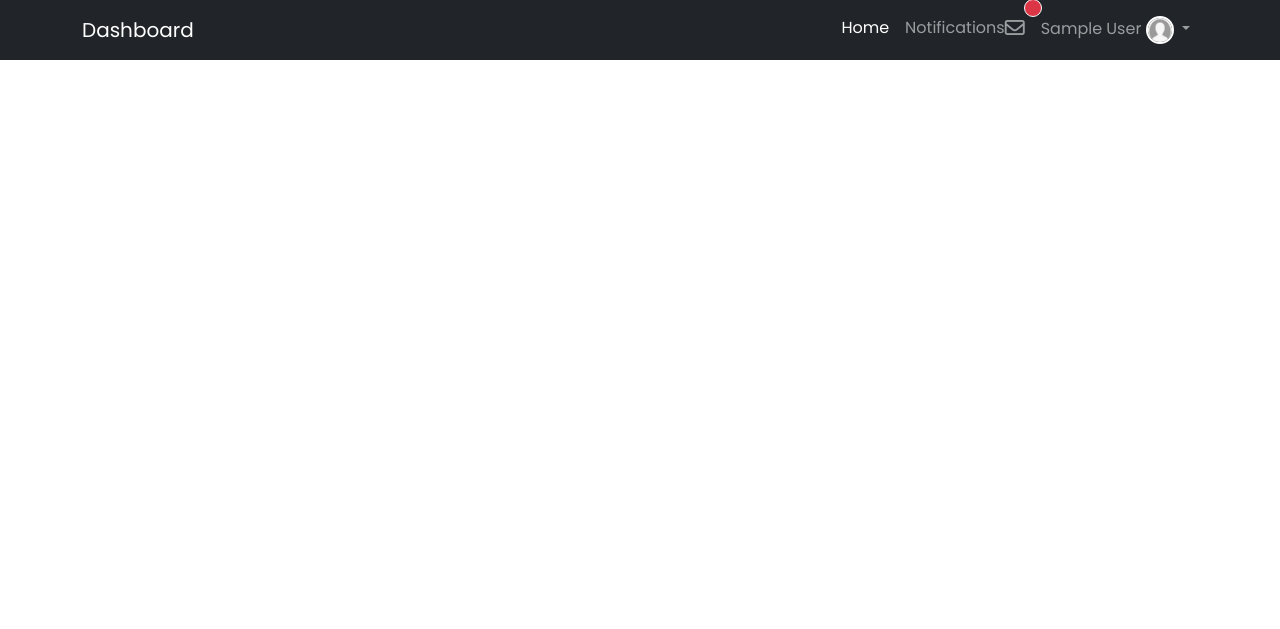
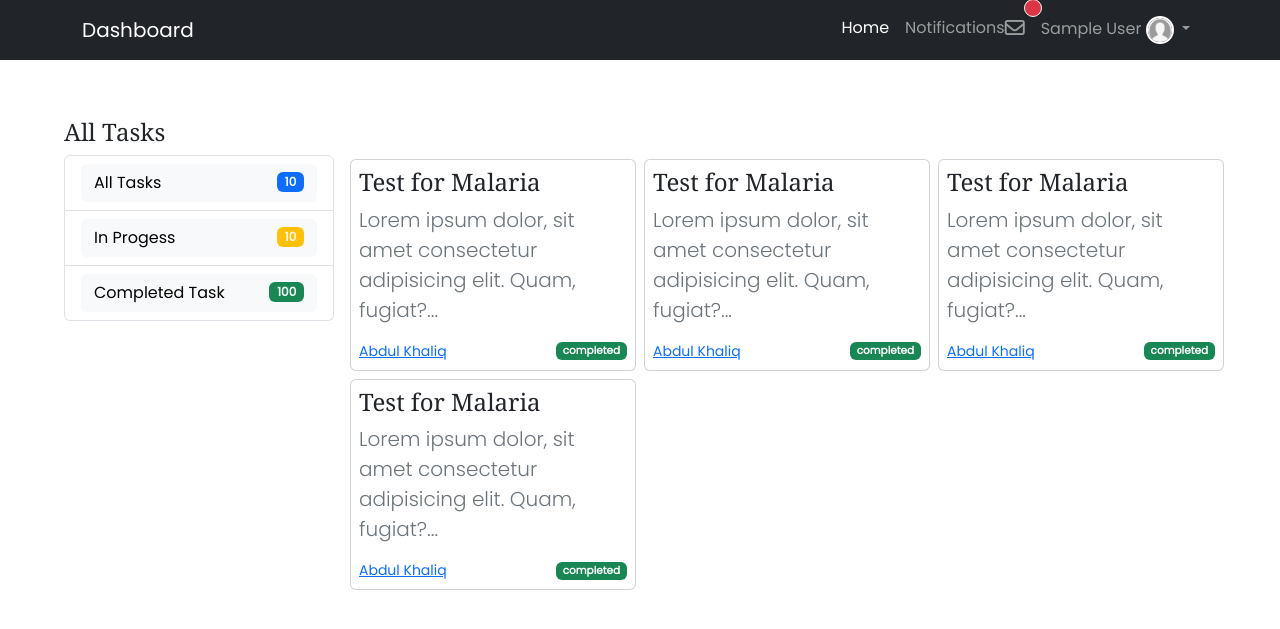
Before and after one commit to AbdulRaufAl-hassan101010/Handoff, a Flask app: page /dashboard in a window 1280 px wide. Shown: the top 629 px of the page. Run offline with Flask 3, Linux system fonts and the light colour scheme; the visitor is signed in with stand-in values (Sample User, id 1).

Commit message:
created dasboard home ui

```diff
--- a/handoffmls/middlewares.py
+++ b/handoffmls/middlewares.py
@@ -5,12 +5,30 @@ from flask import session, redirect
 def authentication_required(route_function):
     @wraps(route_function)
     def wrapper(*args, **kwargs):
+
         # Check if user is authenticated
         if 'user_id' in session:
             # User is authenticated, proceed to the route function
             return route_function(*args, **kwargs)
         else:
             # User is not authenticated, redirect to login page
-            return redirect('/login')  # Replace with your login route
+            return redirect('/login')
 
     return wrapper
+
+
+# Authentication middleware decorator
+def is_logged_in(route_function):
+    @wraps(route_function)
+    def wrapper(*args, **kwargs):
+
+        # Check if user is authenticated
+        if 'user_id' in session:
+            # User is authenticated, redirect to dashboard page
+            return redirect('/dashboard')
+
+        else:
+            # User is not authenticated, proceed to the route function
+            return route_function(*args, **kwargs)
+
+    return wrapper
--- a/handoffmls/routes.py
+++ b/handoffmls/routes.py
@@ -5,7 +5,7 @@ from handoffmls.forms import RegistrationForm, LoginForm
 from handoffmls.models import Instituition, User
 from flask_bcrypt import Bcrypt
 
-from  handoffmls.middlewares import authentication_required
+from  handoffmls.middlewares import authentication_required, is_logged_in
 
 # init bcrypt
 bcrypt = Bcrypt(app)
@@ -15,6 +15,7 @@ bcrypt = Bcrypt(app)
 
 @app.route("/")
 @app.route("/home")
+@is_logged_in
 def home():
     return render_template("home.html")
 
@@ -24,6 +25,7 @@ def about():
     return render_template('about.html', title='About')
 
 @app.route("/register", methods=['GET', 'POST'])
+@is_logged_in
 def register():
     form = RegistrationForm()
     if form.validate_on_submit():
@@ -37,6 +39,7 @@ def register():
 
 
 @app.route("/login", methods=['GET', 'POST'])
+@is_logged_in
 def login():
     form = LoginForm()
     if form.validate_on_submit():
@@ -45,7 +48,6 @@ def login():
 
         instituition =  Instituition.query.filter_by(email=email).first()
         if  instituition and bcrypt.check_password_hash(instituition.password, password):
-            flash('You have been logged in!', 'success')
             # set session
             session['user_id']= instituition.id
             session['username']= instituition.name
@@ -60,10 +62,11 @@ def login():
 @authentication_required
 def dashboard_home():
     username = session.get('username')
-    return render_template('dashboard/home.html', username=username)
+    return render_template('dashboard/home.html', username=username, page="dashboard")
 
 
 @app.route("/logout", methods=['GET', 'POST'])
+@authentication_required
 def logout():
     session.clear()
     print(session)
--- a/handoffmls/static/css/styles.css
+++ b/handoffmls/static/css/styles.css
@@ -1,3 +1,6 @@
+* {
+    box-sizing: border-box !important;
+}
 
 body {
     font-family: 'Poppins', sans-serif;
@@ -25,11 +28,12 @@ img {
 
 
 .container {
-    max-width: 1140px;
+    max-width: 1320px;
     width: 90%;
     margin: 0 auto;
     padding: 10px 0;
 }
+
 nav #profile-img {
     width: 28px;
     height: 28px;
@@ -78,6 +82,11 @@ nav #profile-img {
     border-bottom: 1px solid #f4f4f4;
 }
 
+@media (max-width: 1140px) {
+    .container {
+        padding: 0;
+    }
+}
 @media (max-height: 798px) {
 
     #hero .over-lay {
--- a/handoffmls/templates/dashboard/home.html
+++ b/handoffmls/templates/dashboard/home.html
@@ -1,5 +1,90 @@
-{% include 'head.html' %}
-<html>
-{% include 'dashboard/navbar.html' %}
-<main class="d-flex align-items-center"></main>
-</html>
+{% extends 'layout.html' %} {% block content %}
+
+<main class="container mt-5">
+    <div class="d-flex"><h4 class="text-right">All Tasks</h4></div>
+  <div class="row align-items-start justify-content-between">
+    <div class="col-md-4 col-lg-3">
+      <ul class="list-group">
+        <li class="list-group-item">
+          <a
+            href=""
+            class="btn btn-light d-flex justify-content-between align-items-center"
+          >
+            All Tasks <span class="badge text-bg-primary">10</span></a
+          >
+        </li>
+        <li class="list-group-item">
+          <a
+            href=""
+            class="btn btn-light d-flex justify-content-between align-items-center"
+          >
+            In Progess <span class="badge text-light bg-warning">10</span></a
+          >
+        </li>
+        <li class="list-group-item">
+          <a
+            href=""
+            class="btn btn-light d-flex justify-content-between align-items-center"
+          >
+            Completed Task <span class="badge text-bg-success">100</span></a
+          >
+        </li>
+      </ul>
+    </div>
+    <div class="col-md-8 col-lg-9 mx-0">
+
+      <div class="row">
+        <div class="col-md-6 col-lg-4 p-1">
+         <div class="card p-2 ">
+            <h4>Test for Malaria</h4>
+            <p class="text-secondary lead">
+              Lorem ipsum dolor, sit amet consectetur adipisicing elit. Quam,
+              fugiat?...
+            </p>
+            <small class="d-flex justify-content-between align-items-center"
+              ><a href="/">Abdul Khaliq </a> <span class="badge text-bg-success">completed</span></small
+            >
+         </div>
+        </div>
+        <div class="col-md-6 col-lg-4 p-1">
+         <div class="card p-2">
+            <h4>Test for Malaria</h4>
+            <p class="text-secondary lead">
+              Lorem ipsum dolor, sit amet consectetur adipisicing elit. Quam,
+              fugiat?...
+            </p>
+            <small class="d-flex justify-content-between align-items-center"
+              ><a href="/">Abdul Khaliq </a> <span class="badge text-bg-success">completed</span></small
+            >
+         </div>
+        </div>
+        <div class="col-md-6 col-lg-4 p-1">
+         <div class="card p-2">
+            <h4>Test for Malaria</h4>
+            <p class="text-secondary lead">
+              Lorem ipsum dolor, sit amet consectetur adipisicing elit. Quam,
+              fugiat?...
+            </p>
+            <small class="d-flex justify-content-between align-items-center"
+              ><a href="/">Abdul Khaliq </a> <span class="badge text-bg-success">completed</span></small
+            >
+         </div>
+        </div>
+        <div class="col-md-6 col-lg-4 p-1">
+         <div class="card p-2">
+            <h4>Test for Malaria</h4>
+            <p class="text-secondary lead">
+              Lorem ipsum dolor, sit amet consectetur adipisicing elit. Quam,
+              fugiat?...
+            </p>
+            <small class="d-flex justify-content-between align-items-center"
+              ><a href="/">Abdul Khaliq </a> <span class="badge text-bg-success">completed</span></small
+            >
+         </div>
+        </div>
+      </div>
+    </div>
+  </div>
+</main>
+
+{% endblock content %}
--- a/handoffmls/templates/layout.html
+++ b/handoffmls/templates/layout.html
@@ -30,7 +30,7 @@
     <link rel="stylesheet" href="/static/css/styles.css" />
 
     <!-- boostrap js cdn -->
-    <!-- boostrap cdn -->
+    <!-- boostrap js cdn -->
     <script
       src="https://cdn.jsdelivr.net/npm/bootstrap@5.3.0-alpha3/dist/js/bootstrap.bundle.min.js"
       integrity="sha384-ENjdO4Dr2bkBIFxQpeoTz1HIcje39Wm4jDKdf19U8gI4ddQ3GYNS7NTKfAdVQSZe"
@@ -45,7 +45,11 @@
     {% endif %}
   </head>
   <body>
+    {% if page %}
+    {% include 'dashboard/navbar.html' %}
+    {% else %}
     {% include 'navbar.html' %}
+    {% endif %}
 
       {% with messages = get_flashed_messages(with_categories=true) %} {% if
       messages %} {% for category, message in messages %}
```
